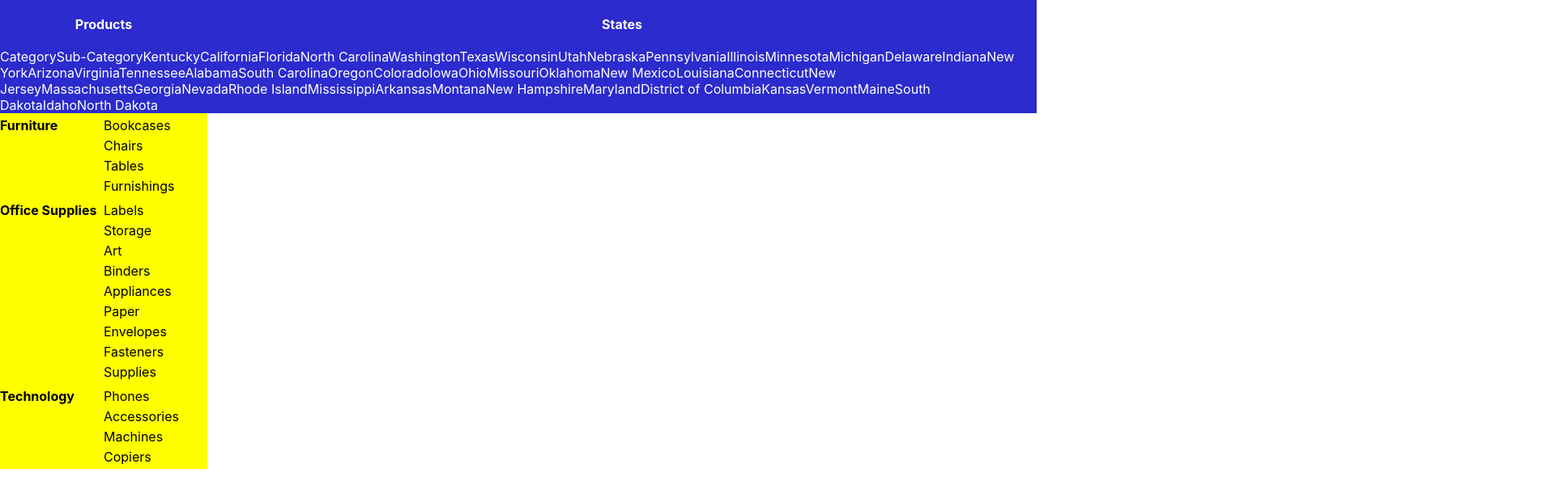
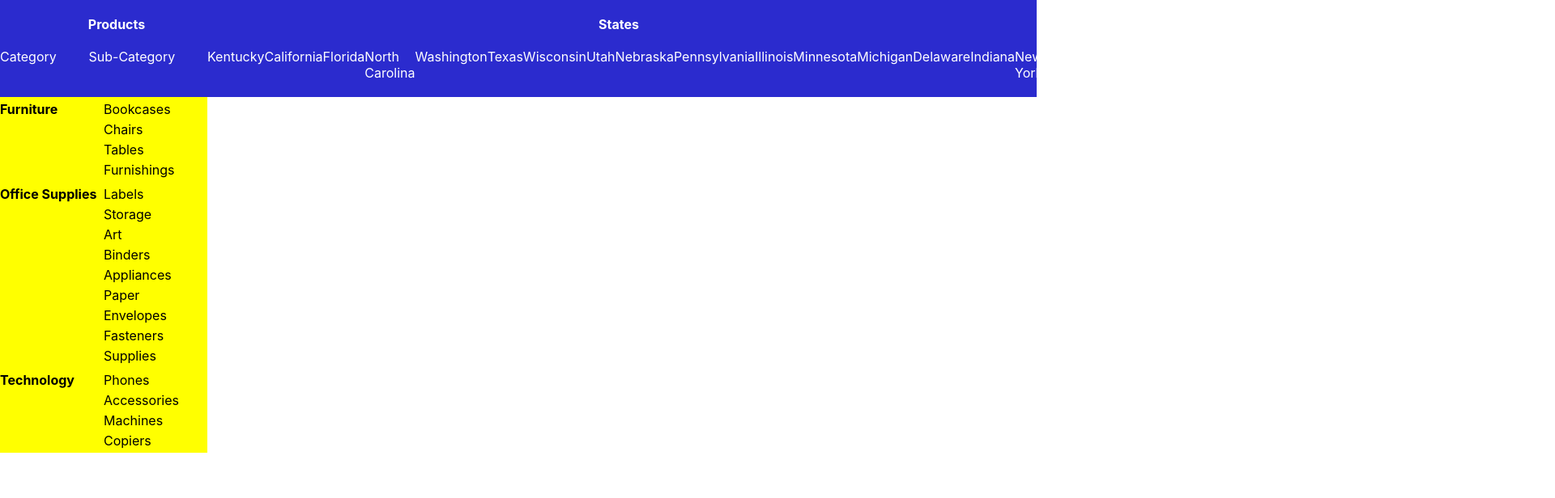
Before and after one commit to 7CelticNinja7/pivot-table, a React (Create React App) app: page / in a window 1280 px wide. Shown: the top 616 px of the page at 81% size, 1920 px wide, since content can reach past the window. Built offline with nearby package versions, Linux system fonts and the light colour scheme.

Commit message:
Got layout looking okay with grid

```diff
--- a/src/App.css
+++ b/src/App.css
@@ -3,12 +3,27 @@
   grid-template-columns: 1fr 4fr;
 }
 
-.headerRow {
-  grid-column-start: 1;
-  grid-column-end: 5;
+.rowDimensionsHeader, .columnDimensionsHeader, .pivotTableHeader {
   background-color: rgb(43, 43, 206);
   color: white;
 }
+.rowDimensionsHeader {
+  grid-column-start: 1;
+  grid-column-end: 2;
+  display: grid;
+  grid-auto-flow: column;
+}
+
+.columnDimensionsHeader {
+  grid-column-start: 2;
+  grid-column-end: 5;
+  display: grid;
+  grid-auto-flow: column;
+}
+/*
+.headerItem {
+  background-color: pink;
+} */
 
 .mainRowDimension, .subRowDimension {
   margin-top: 5px;
@@ -26,12 +41,14 @@
   margin-bottom: 5px;
 }
 
-.columnDimensionsHeader, .rowDimensionsHeader {
-  background-color: rgb(43, 43, 206);
+.pivotTableHeader {
   padding: 20px;
-  color: white;
   font-weight: 700;
   text-align: center;
+  grid-column-start: 1;
+  grid-column-end: 5;
+  display: grid;
+  grid-template-columns: 1fr 4fr;
 }
 
 .columnDimensionsColumn {
--- a/src/App.js
+++ b/src/App.js
@@ -12,28 +12,24 @@ function App() {
       })));
     return categoryArrays;
   }, {});
-  mappedCategories.states = ["Category", "Sub-Category", ...Array.from(new Set(sales.map(saleItem => {
+  mappedCategories.states = Array.from(new Set(sales.map(saleItem => {
     return saleItem.state;
-  })))];
+  })));
   console.log("🚀 ~ file: App.js:13 ~ mappedCategories ~ mappedCategories:", mappedCategories)
   return (
     <div className="pivotTable">
+      <div className="pivotTableHeader">
+        <div>Products</div>
+        <div>States</div>
+      </div>
       <div className="rowDimensionsHeader">
-        Products
+        <div>Category</div>
+        <div>Sub-Category</div>
       </div>
       <div className="columnDimensionsHeader">
-        States
-      </div>
-      <div className="headerRow">
-        { mappedCategories.states.map(state => { return <span>{state}</span> })}
+        { mappedCategories.states.map(state => { return <div className="headerItem">{state}</div> })}
       </div>
       { categories.map(category => { return <RowDimension mainCategory={category} subCategories={mappedCategories[category]}></RowDimension> })}
-      {/* <table>
-        <tr>
-        { mappedCategories.states.map(state => { return <th>{state}</th> })}
-        </tr>
-        { categories.map(category => { return <RowDimension mainCategory={category} subCategories={mappedCategories[category]}></RowDimension> })}
-      </table> */}
     </div>
   );
 }
```
